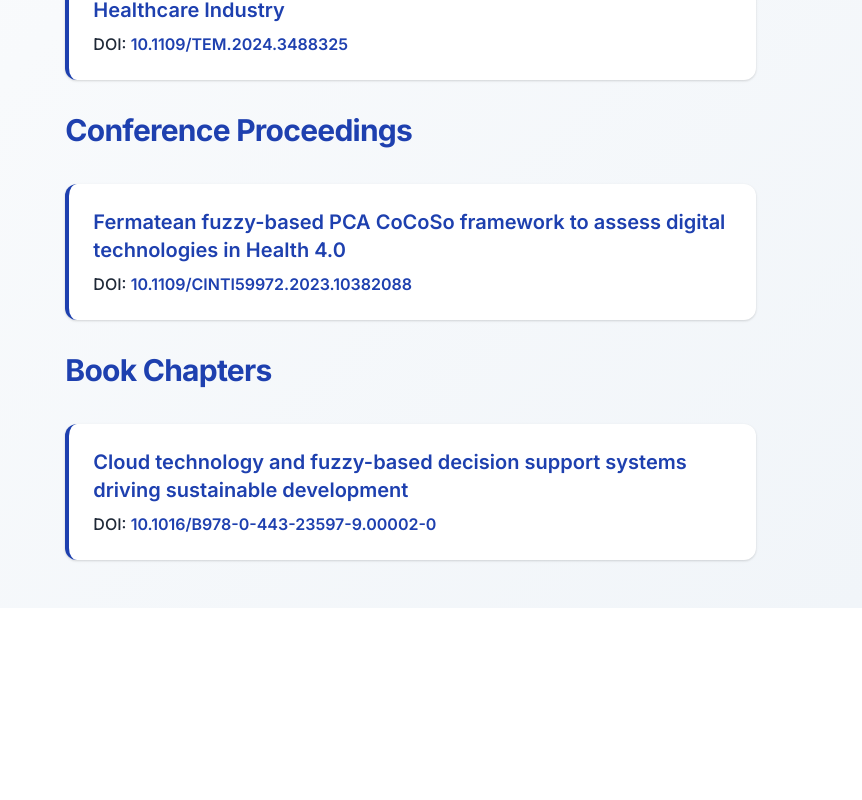
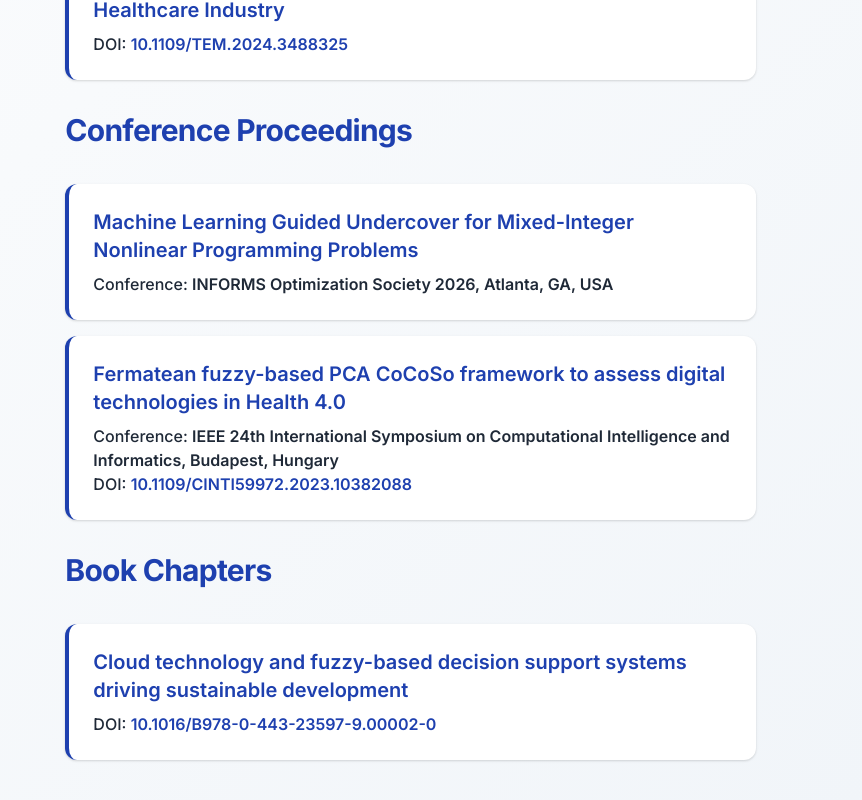
Before and after one commit to dhruva-sundararajan/dhruva-sundararajan.github.io, a React (Create React App) app: page /publications in a window 1280 px wide. Shown: the part 894-1694 px from the top of the page, without its empty margins (418-1280 px from the left). Before the commit the page ends 1502 px from the top, so only its background shows below. Built offline with nearby package versions, Linux system fonts and the light colour scheme.

Commit message:
Enhance Papers component by adding conference details and refactoring DOI display for improved clarity

```diff
--- a/src/components/Papers.js
+++ b/src/components/Papers.js
@@ -22,8 +22,13 @@ const Papers = () => {
     ],
     conferences: [
       {
+        title: "Machine Learning Guided Undercover for Mixed-Integer Nonlinear Programming Problems",
+        conference: "INFORMS Optimization Society 2026, Atlanta, GA, USA"
+      },
+      {
         title: "Fermatean fuzzy-based PCA CoCoSo framework to assess digital technologies in Health 4.0",
-        doi: "10.1109/CINTI59972.2023.10382088"
+        doi: "10.1109/CINTI59972.2023.10382088",
+        conference: "IEEE 24th International Symposium on Computational Intelligence and Informatics, Budapest, Hungary"
       }
     ],
     bookChapters: [
@@ -33,6 +38,23 @@ const Papers = () => {
       }
     ]
   };
+
+  const renderPublicationMeta = (pub) => (
+    <>
+      {pub.conference && (
+        <p className="text-base text-main-content">
+          Conference: <span className="font-semibold">{pub.conference}</span>
+        </p>
+      )}
+      {pub.doi && (
+        <p className="text-base text-main-content">
+          DOI: <a href={`https://doi.org/${pub.doi}`} className="font-semibold hover:text-primary-light">
+            {pub.doi}
+          </a>
+        </p>
+      )}
+    </>
+  );
 
   return (
     <div className="bg-section-alt min-h-screen page-transition">
@@ -71,11 +93,7 @@ const Papers = () => {
                       <h3 className="text-lg md:text-xl font-semibold text-main-content mb-2">
                         {pub.title}
                       </h3>
-                      <p className="text-base text-main-content">
-                        DOI: <a href={`https://doi.org/${pub.doi}`} className="font-semibold hover:text-primary-light">
-                          {pub.doi}
-                        </a>
-                      </p>
+                      {renderPublicationMeta(pub)}
                     </div>
                   ))}
                 </div>
@@ -95,11 +113,7 @@ const Papers = () => {
                       <h3 className="text-lg md:text-xl font-semibold text-main-content mb-2">
                         {pub.title}
                       </h3>
-                      <p className="text-base text-main-content">
-                        DOI: <a href={`https://doi.org/${pub.doi}`} className="font-semibold hover:text-primary-light">
-                          {pub.doi}
-                        </a>
-                      </p>
+                      {renderPublicationMeta(pub)}
                     </div>
                   ))}
                 </div>
@@ -119,11 +133,7 @@ const Papers = () => {
                       <h3 className="text-lg md:text-xl font-semibold text-main-content mb-2">
                         {pub.title}
                       </h3>
-                      <p className="text-base text-main-content">
-                        DOI: <a href={`https://doi.org/${pub.doi}`} className="font-semibold hover:text-primary-light">
-                          {pub.doi}
-                        </a>
-                      </p>
+                      {renderPublicationMeta(pub)}
                     </div>
                   ))}
                 </div>
```
